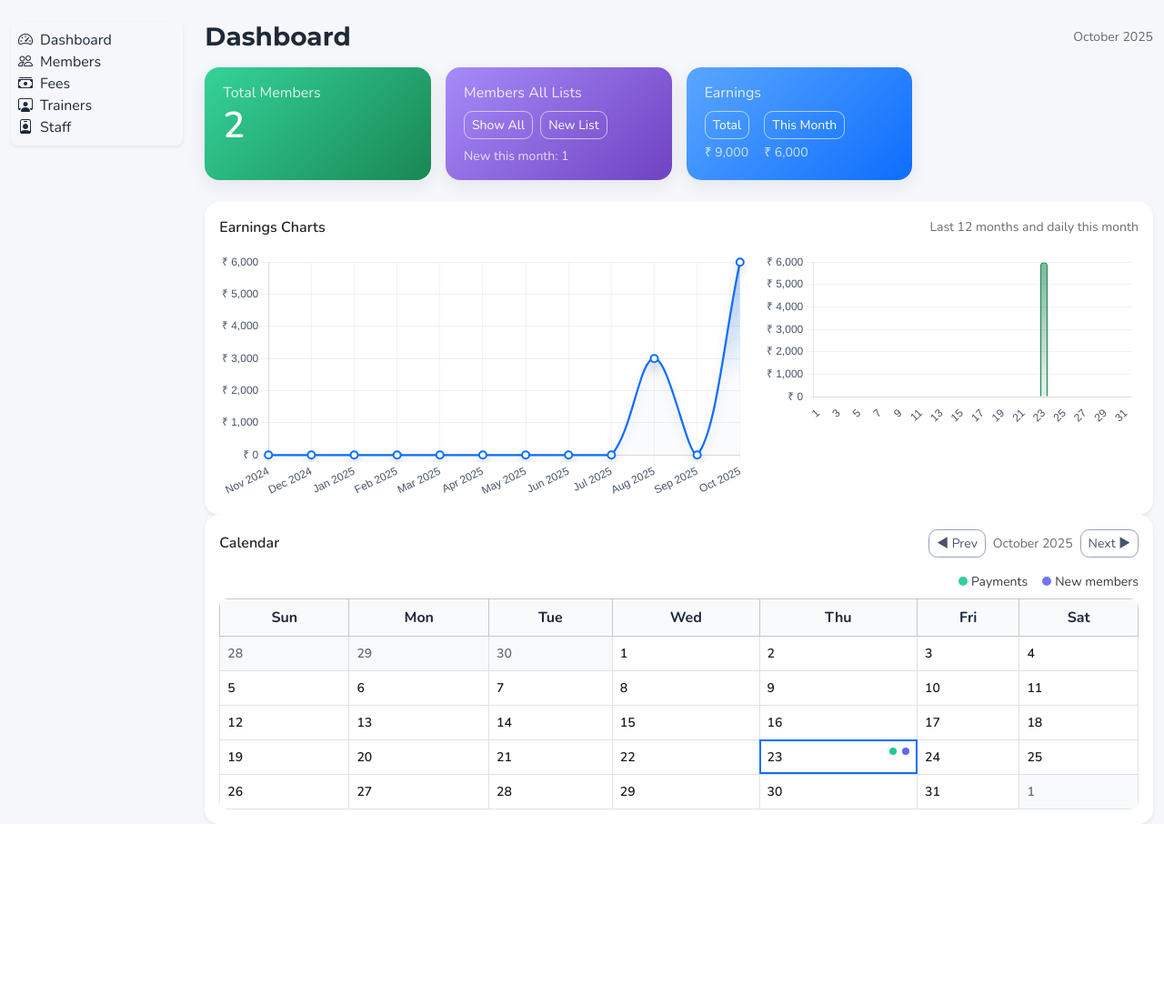
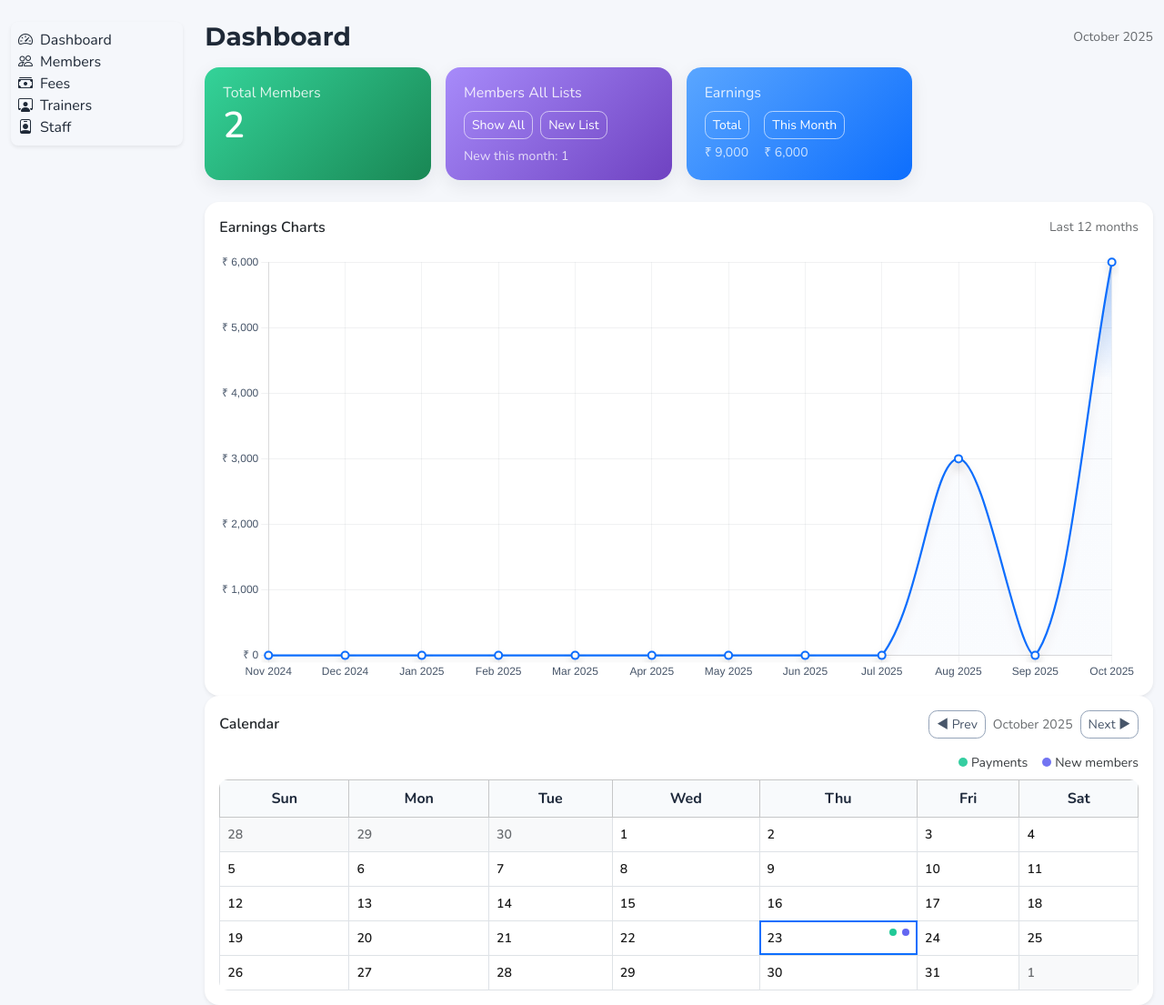
Before and after one commit to mahesh-spam55/Gym_management_system, a Django app: page / in a window 1280 px wide. Shown: the part 56-1161 px from the top of the page at 91% size. Before the commit the page ends 962 px from the top, so only its background shows below. Run offline with Django 5.2, Linux system fonts and the light colour scheme; a user stored in the database is signed in; data comes from the database, SQL or seed files in the repository.

Commit message:
Dashboard: remove daily (this month) earnings graph, keep last 12 months only

```diff
--- a/templates/accounts/home.html
+++ b/templates/accounts/home.html
@@ -72,14 +72,11 @@
     <div class="card-body">
       <div class="d-flex justify-content-between align-items-center mb-3">
         <div class="fw-semibold">Earnings Charts</div>
-        <small class="text-muted">Last 12 months and daily this month</small>
+        <small class="text-muted">Last 12 months</small>
       </div>
       <div class="row g-3">
-        <div class="col-12 col-lg-7">
+        <div class="col-12">
           <canvas id="earningsMonthlyChart" height="140"></canvas>
-        </div>
-        <div class="col-12 col-lg-5">
-          <canvas id="earningsDailyChart" height="140"></canvas>
         </div>
       </div>
     </div>
@@ -87,17 +84,12 @@
 
   {{ earnings_monthly_labels|json_script:"eml" }}
   {{ earnings_monthly_values|json_script:"emv" }}
-  {{ earnings_daily_labels|json_script:"edl" }}
-  {{ earnings_daily_values|json_script:"edv" }}
   <script src="https://cdn.jsdelivr.net/npm/chart.js@4.4.0/dist/chart.umd.min.js"></script>
   <script>
     (function() {
       const monthlyCtx = document.getElementById('earningsMonthlyChart');
-      const dailyCtx = document.getElementById('earningsDailyChart');
       const monthlyLabels = JSON.parse(document.getElementById('eml').textContent);
       const monthlyValues = JSON.parse(document.getElementById('emv').textContent);
-      const dailyLabels = JSON.parse(document.getElementById('edl').textContent);
-      const dailyValues = JSON.parse(document.getElementById('edv').textContent);
 
       const fmt = (v) => '₹ ' + (v||0).toLocaleString();
 
@@ -105,9 +97,6 @@
       const gradMonthly = monthlyCtx.getContext('2d').createLinearGradient(0, 0, 0, 140);
       gradMonthly.addColorStop(0, 'rgba(13,110,253,0.35)');
       gradMonthly.addColorStop(1, 'rgba(13,110,253,0.02)');
-      const gradDaily = dailyCtx.getContext('2d').createLinearGradient(0, 0, 0, 140);
-      gradDaily.addColorStop(0, 'rgba(25,135,84,0.6)');
-      gradDaily.addColorStop(1, 'rgba(25,135,84,0.1)');
 
       // Soft shadow plugin
       const shadowPlugin = {
@@ -185,60 +174,6 @@
           }
         }
       });
-
-      const dailyChart = new Chart(dailyCtx, {
-        type: 'bar',
-        data: {
-          labels: dailyLabels,
-          datasets: [{
-            label: 'Daily Earnings',
-            data: dailyValues,
-            backgroundColor: gradDaily,
-            borderColor: 'rgba(25,135,84,1)',
-            borderWidth: 1.2,
-            borderRadius: 6,
-            maxBarThickness: 22,
-          }]
-        },
-        options: {
-          responsive: true,
-          scales: {
-            x: {
-              grid: { display: false },
-              ticks: { color: '#475569' }
-            },
-            y: {
-              beginAtZero: true,
-              grid: { color: 'rgba(15,23,42,0.06)' },
-              ticks: {
-                color: '#475569',
-                callback: (v) => (v ? '₹ ' + Number(v).toLocaleString() : '₹ 0')
-              }
-            }
-          },
-          plugins: {
-            legend: { display: false },
-            tooltip: {
-              backgroundColor: '#111827',
-              borderColor: 'rgba(255,255,255,0.1)',
-              borderWidth: 1,
-              titleColor: '#e5e7eb',
-              bodyColor: '#e5e7eb',
-              callbacks: { label: ctx => fmt(ctx.parsed.y) }
-            }
-          },
-          onClick: (evt, els) => {
-            if (els.length) {
-              const idx = els[0].index;
-              const day = dailyLabels[idx];
-              const y = {{ cal_year }};
-              const m = String({{ cal_month }}).padStart(2, '0');
-              const d = String(day).padStart(2, '0');
-              window.location.href = `/fees/?paid_on=${y}-${m}-${d}`;
-            }
-          }
-        }
-      });
     })();
   </script>
 
```
